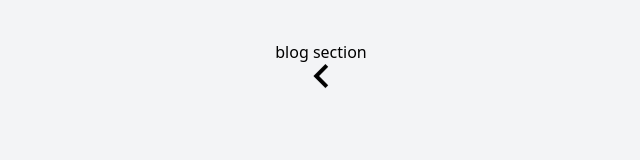
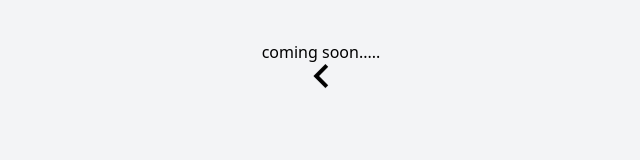
Before and after one commit to kadiri2006/portfolio, a React (Create React App) app: page /#/blog in a window 1280 px wide. Shown: the top 160 px of the page, without its empty margins (319-959 px from the left). Built offline with nearby package versions, Linux system fonts and the light colour scheme.

Commit message:
add project

```diff
--- a/src/components/Blog.js
+++ b/src/components/Blog.js
@@ -5,7 +5,7 @@ import { Link } from "react-router-dom";
 export default function Blog() {
   return (
     <div className="flex flex-col  items-center">
-      <p>blog section</p>
+      <p>coming soon.....</p>
 
       <Link to="/">
         <MdOutlineNavigateBefore className="animate-bounce text-5xl font-extrabold" />
--- a/src/components/Project.js
+++ b/src/components/Project.js
@@ -5,7 +5,9 @@ import { MdOutlineNavigateBefore } from "react-icons/md";
 export default function Project() {
   return (
     <div className="flex flex-col  items-center">
-      <p>project section</p>
+      <h1>project section</h1>
+
+      <a href="https://sleepy-pare-dcb16e.netlify.app/">neelus store</a>
 
       <Link to="/">
         <MdOutlineNavigateBefore className="animate-bounce text-5xl font-extrabold" />
```
